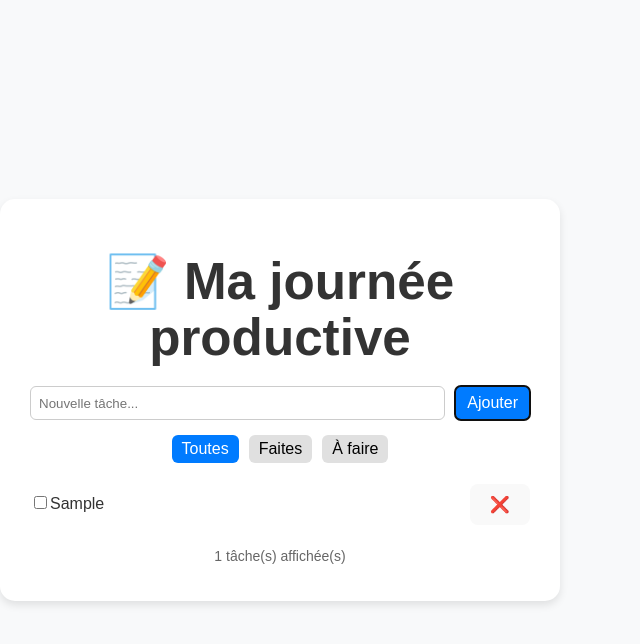
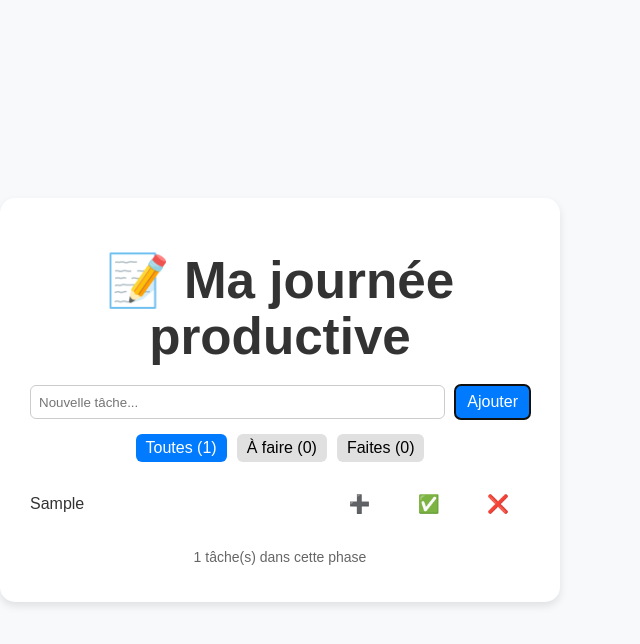
Before and after one commit to LowkeyAlways/ToDoList, a React (Vite) app: page / in a window 1280 px wide. Both pictures are taken after typing "Sample" into the empty fields and a click on the button "Ajouter". Shown: the top 644 px of the page, without its empty margins (0-640 px from the left). Built offline with nearby package versions, Linux system fonts and the light colour scheme.

Commit message:
modification de code pour faire passer les taches par les phases toutes, a faire, faites

```diff
--- a/src/App.css
+++ b/src/App.css
@@ -77,7 +77,15 @@ h1 {
   padding: 5px 0;
 }
 
-.task-item span.done {
+.task-item .actions button {
+  margin-left: 5px;
+  border: none;
+  background: transparent;
+  cursor: pointer;
+  font-size: 1.1em;
+}
+
+.task-item .task-text.done {
   text-decoration: line-through;
   color: gray;
 }
--- a/src/App.jsx
+++ b/src/App.jsx
@@ -11,25 +11,30 @@ function App() {
     const newTask = {
       id: Date.now(),
       text,
-      done: false,
+      status: "all",
     };
     setTasks([...tasks, newTask]);
   };
 
-  const toggleTask = (id) => {
+  const updateTaskStatus = (id, newStatus) => {
     setTasks(tasks.map(task =>
-      task.id === id ? { ...task, done: !task.done } : task
+      task.id === id ? { ...task, status: newStatus } : task
     ));
   };
 
   const deleteTask = (id) => {
     setTasks(tasks.filter(task => task.id !== id));
   };
+
   const filteredTasks = tasks.filter(task => {
-    if (filter === "done") return task.done;
-    if (filter === "todo") return !task.done;
+    if (filter === "todo") return task.status === "todo";
+    if (filter === "done") return task.status === "done";
     return true;
   });
+
+  const countAll = tasks.length;
+  const countTodo = tasks.filter(t => t.status === "todo").length;
+  const countDone = tasks.filter(t => t.status === "done").length;
 
   return (
     <div className="app-container">
@@ -42,30 +47,31 @@ function App() {
           className={filter === "all" ? "active" : ""}
           onClick={() => setFilter("all")}
         >
-          Toutes
+          Toutes ({countAll})
+        </button>
+        <button
+          className={filter === "todo" ? "active" : ""}
+          onClick={() => setFilter("todo")}
+        >
+          À faire ({countTodo})
         </button>
         <button
           className={filter === "done" ? "active" : ""}
           onClick={() => setFilter("done")}
         >
-          Faites
-        </button>
-        <button
-          className={filter === "todo" ? "active" : ""}
-          onClick={() => setFilter("todo")}
-        >
-          À faire
+          Faites ({countDone})
         </button>
       </div>
 
       <TaskList
         tasks={filteredTasks}
-        toggleTask={toggleTask}
+        filter={filter}
+        updateTaskStatus={updateTaskStatus}
         deleteTask={deleteTask}
       />
 
       <p className="task-count">
-        {filteredTasks.length} tâche(s) affichée(s)
+        {filteredTasks.length} tâche(s) dans cette phase
       </p>
     </div>
   );
--- a/src/components/TaskItem.jsx
+++ b/src/components/TaskItem.jsx
@@ -1,15 +1,68 @@
-function TaskItem({ task, toggleTask, deleteTask }) {
+function TaskItem({ task, filter, updateTaskStatus, deleteTask }) {
   return (
     <li className="task-item">
-      <label>
-        <input
-          type="checkbox"
-          checked={task.done}
-          onChange={() => toggleTask(task.id)}
-        />
-        <span className={task.done ? "done" : ""}>{task.text}</span>
-      </label>
-      <button onClick={() => deleteTask(task.id)}>❌</button>
+      <span className={`task-text ${task.status === "done" ? "done" : ""}`}>
+        {task.text}
+      </span>
+
+      <div className="actions">
+        {/* PHASE : TOUTES */}
+        {filter === "all" && (
+          <>
+            <button
+              title="Déplacer vers 'À faire'"
+              onClick={() => updateTaskStatus(task.id, "todo")}
+            >
+              ➕
+            </button>
+            <button
+              title="Marquer comme faite"
+              onClick={() => updateTaskStatus(task.id, "done")}
+            >
+              ✅
+            </button>
+            <button title="Supprimer" onClick={() => deleteTask(task.id)}>
+              ❌
+            </button>
+          </>
+        )}
+
+        {/* PHASE : À FAIRE */}
+        {filter === "todo" && (
+          <>
+            <button
+              title="Renvoyer vers 'Toutes'"
+              onClick={() => updateTaskStatus(task.id, "all")}
+            >
+              ➖
+            </button>
+            <button
+              title="Rester dans 'À faire'"
+              onClick={() => updateTaskStatus(task.id, "done")}
+            >
+              ✅
+            </button>
+            <button title="Supprimer" onClick={() => deleteTask(task.id)}>
+              ❌
+            </button>
+          </>
+        )}
+
+        {/* PHASE : FAITES */}
+        {filter === "done" && (
+          <>
+            <button
+              title="Renvoyer à 'À faire'"
+              onClick={() => updateTaskStatus(task.id, "todo")}
+            >
+              ➖
+            </button>
+            <button title="Supprimer" onClick={() => deleteTask(task.id)}>
+              ❌
+            </button>
+          </>
+        )}
+      </div>
     </li>
   );
 }
--- a/src/components/TaskList.jsx
+++ b/src/components/TaskList.jsx
@@ -1,6 +1,6 @@
 import TaskItem from "./TaskItem";
 
-function TaskList({ tasks, toggleTask, deleteTask }) {
+function TaskList({ tasks, filter, updateTaskStatus, deleteTask }) {
   if (tasks.length === 0) {
     return <p>Aucune tâche à afficher.</p>;
   }
@@ -11,7 +11,8 @@ function TaskList({ tasks, toggleTask, deleteTask }) {
         <TaskItem
           key={task.id}
           task={task}
-          toggleTask={toggleTask}
+          filter={filter}
+          updateTaskStatus={updateTaskStatus}
           deleteTask={deleteTask}
         />
       ))}
```
